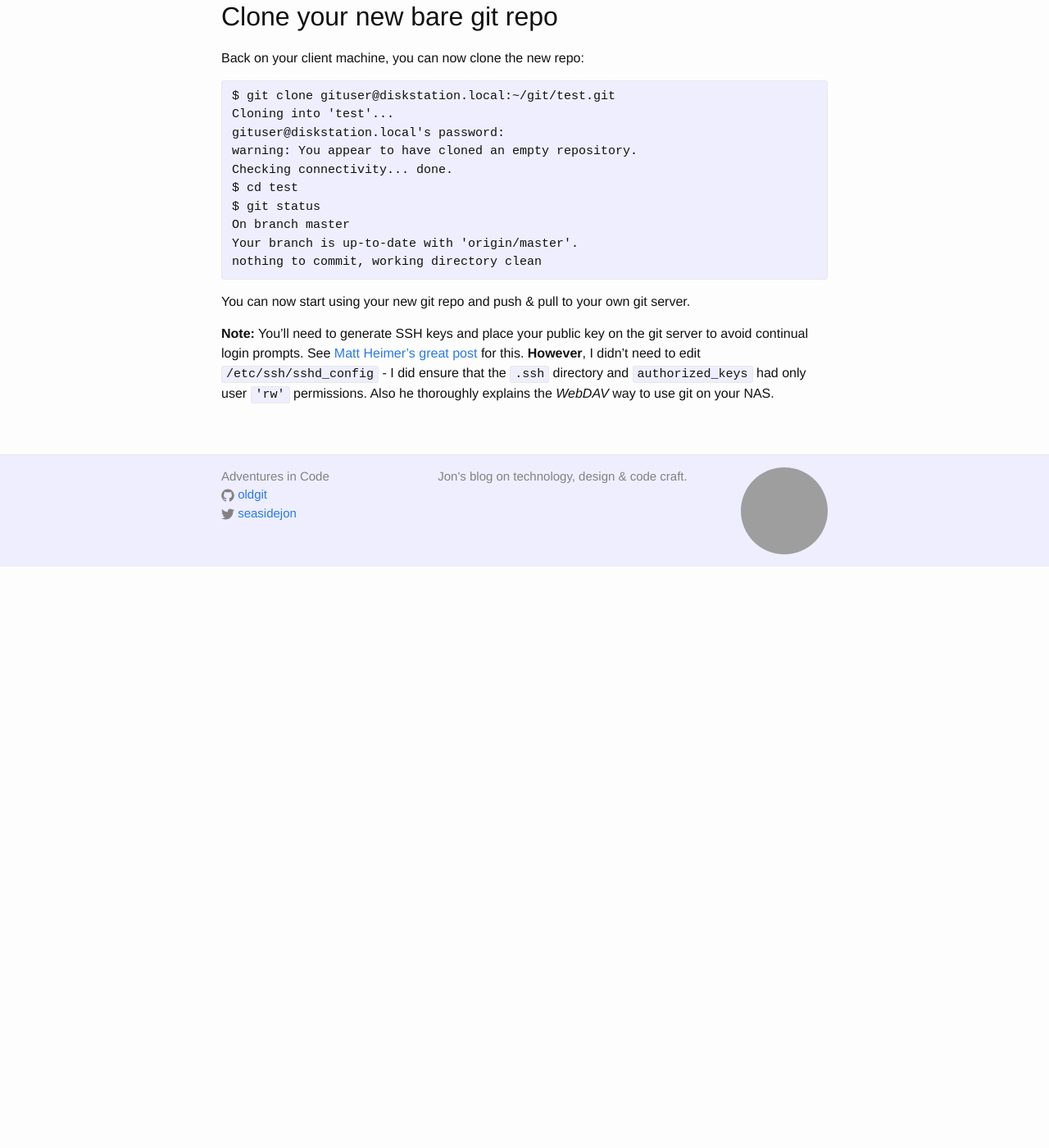
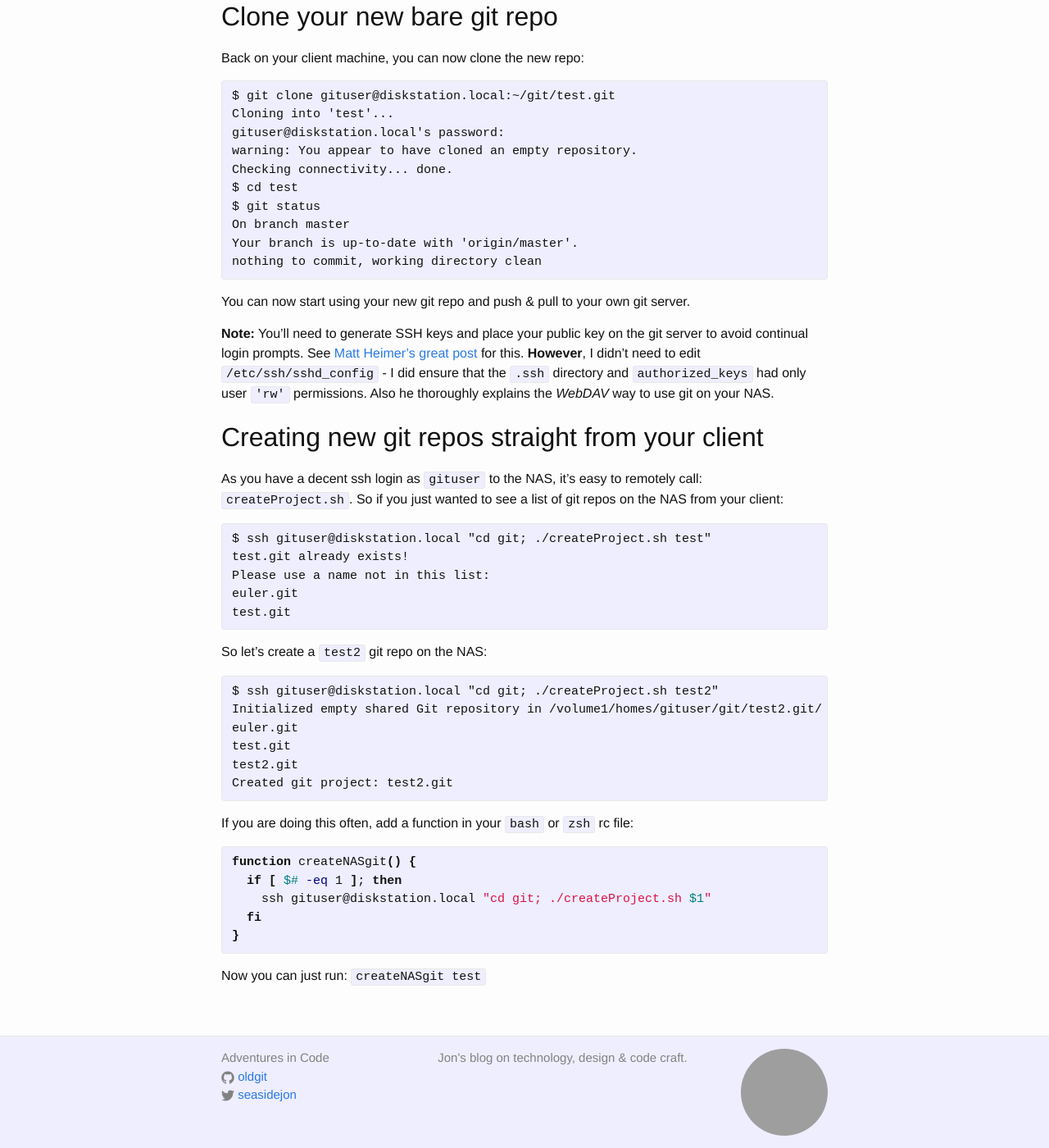
Before and after one commit to oldgit/oldgit.github.io, a Jekyll site: the page built from _posts/2015-09-02-configure-a-synology-nas-as-a-git-server.md, in a window 1280 px wide and 1400 px high, scrolled down 1536 px. Shown: the whole window at 82% size. Built offline with Jekyll 4.4.1, drawn with Linux system fonts in a browser that asks for light colours; before the commit the page ends 2227 px from its top, so only the background shows below that; some of the changed text lies outside the part shown; grey boxes are pictures that could not be loaded.

Commit message:
Added shell function to NAS post

```diff
--- a/_posts/2015-09-02-configure-a-synology-nas-as-a-git-server.md
+++ b/_posts/2015-09-02-configure-a-synology-nas-as-a-git-server.md
@@ -52,10 +52,10 @@ Once a bare git repo is initialised, you can start using git:
 
 {% gist oldgit/7c489531d79a19c578c2 createProject.sh %}
 
-* Make it executable: `chmod +x creatProject.sh`
-* Make a new git repo, say `test` with: `./createProject.sh test`
+* Make it executable: `chmod +x createProject.sh`
+* Make a new git repo, say *test* with: `./createProject.sh test`
 * The script will warn you if a repo with the same name exists & list all git repos, so you can choose a unique name
-* Once created, exit: `exit`
+* Once created, exit out of Diskstation: `exit`
 
 ## Clone your new bare git repo
 
@@ -82,3 +82,39 @@ See [Matt Heimer's great post](http://blog.osdev.org/git/2014/02/13/using-git-on
 **However**, I didn't need to edit `/etc/ssh/sshd_config` - I did ensure that
 the `.ssh` directory and `authorized_keys` had only user `'rw'` permissions.
 Also he thoroughly explains the *WebDAV* way to use git on your NAS.
+
+## Creating new git repos straight from your client
+
+As you have a decent ssh login as `gituser` to the NAS, it's easy to remotely call: `createProject.sh`.
+So if you just wanted to see a list of git repos on the NAS from your client:
+
+{% highlight text %}
+$ ssh gituser@diskstation.local "cd git; ./createProject.sh test"
+test.git already exists!
+Please use a name not in this list:
+euler.git
+test.git
+{% endhighlight %}
+
+So let's create a `test2` git repo on the NAS:
+
+{% highlight text %}
+$ ssh gituser@diskstation.local "cd git; ./createProject.sh test2"
+Initialized empty shared Git repository in /volume1/homes/gituser/git/test2.git/
+euler.git
+test.git
+test2.git
+Created git project: test2.git
+{% endhighlight %}
+
+If you are doing this often, add a function in your `bash` or `zsh` rc file:
+
+{% highlight bash %}
+function createNASgit() {
+  if [ $# -eq 1 ]; then
+    ssh gituser@diskstation.local "cd git; ./createProject.sh $1"
+  fi
+}
+{% endhighlight %}
+
+Now you can just run: `createNASgit test`
```
Also changed, not shown: other parts of _posts/2015-09-02-configure-a-synology-nas-as-a-git-server.md (+1 -1 lines).
